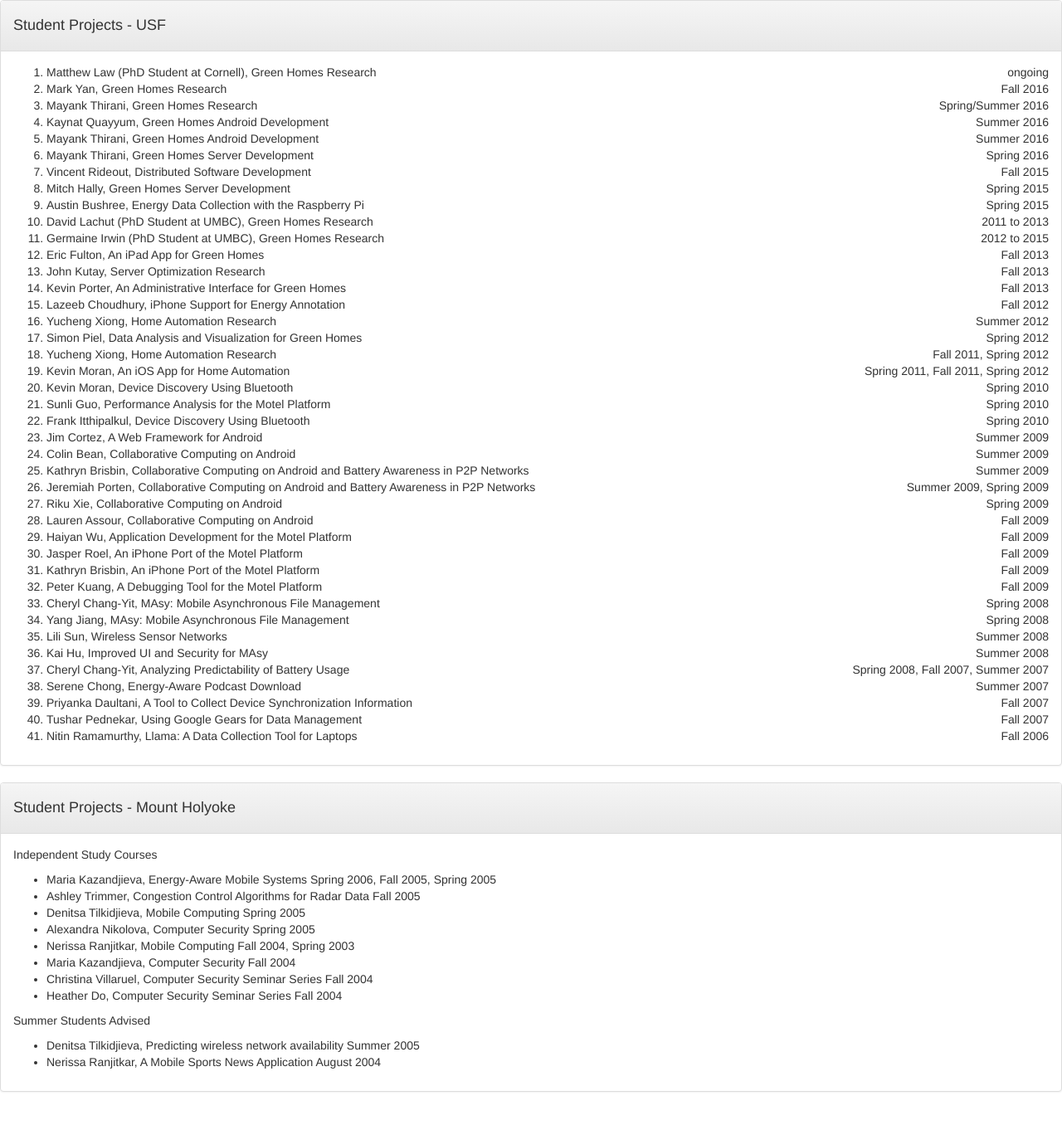
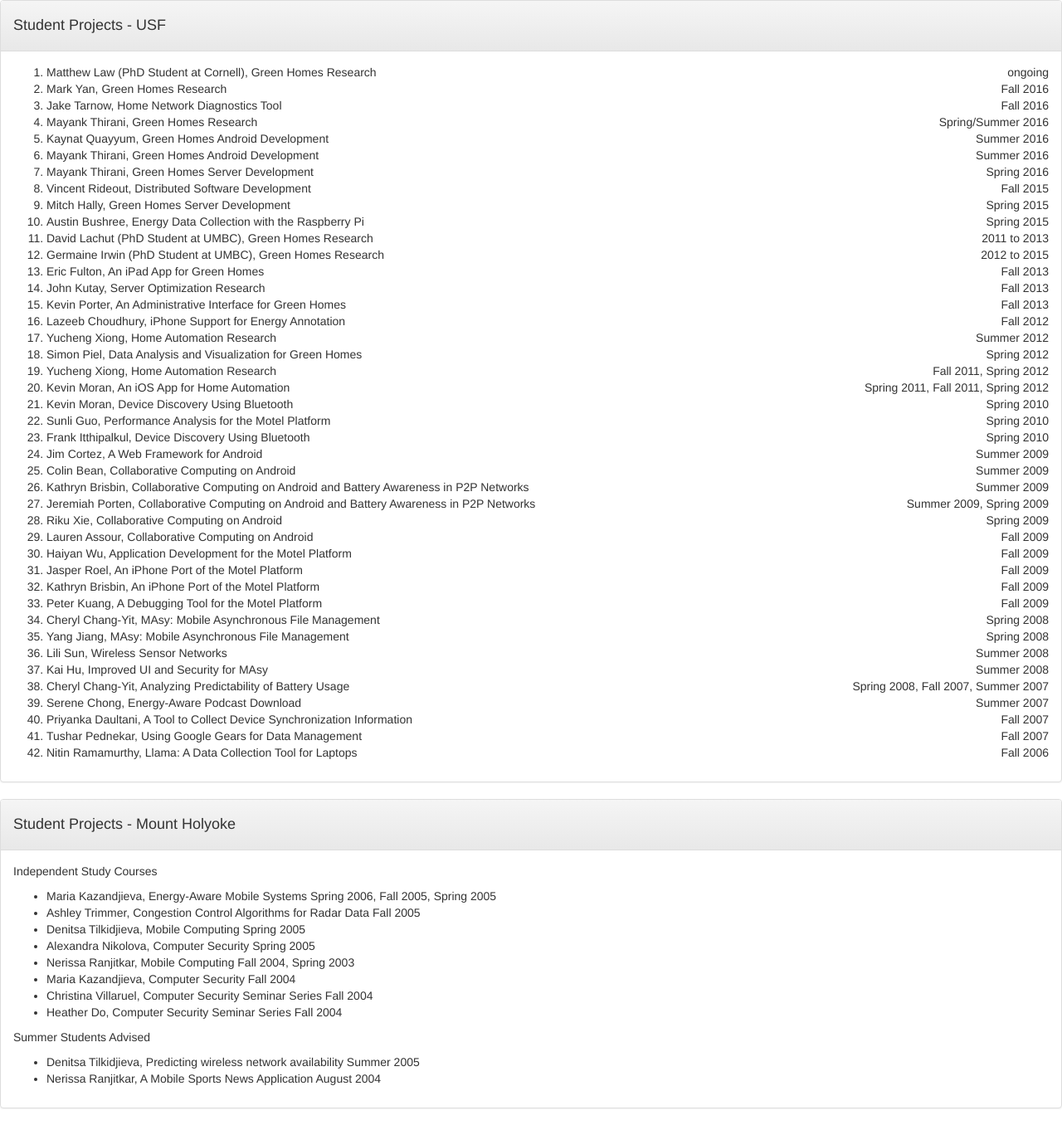
Before and after one commit to srollins/srollins.github.io, a Jekyll site: the page built from studentprojects.html, in a window 1280 px wide. Shown: the whole page at 83% size. Built offline with Jekyll 4.4.1, drawn with Linux system fonts in a browser that asks for light colours.

Commit message:
update with directed study fall 2016

```diff
--- a/studentprojects.html
+++ b/studentprojects.html
@@ -10,6 +10,7 @@ title: Student Projects
 		<ol>
 			<li>Matthew Law (PhD Student at Cornell), Green Homes Research <span style="float:right;">ongoing</span></li>
 			<li>Mark Yan, Green Homes Research <span style="float:right;">Fall 2016</span></li>
+			<li>Jake Tarnow, Home Network Diagnostics Tool <span style="float:right;">Fall 2016</span></li>
 			<li>Mayank Thirani, Green Homes Research <span style="float:right;">Spring/Summer 2016</span></li>
 			<li>Kaynat Quayyum, Green Homes Android Development <span style="float:right;">Summer 2016</span></li>
 			<li>Mayank Thirani, Green Homes Android Development <span style="float:right;">Summer 2016</span></li>
```
